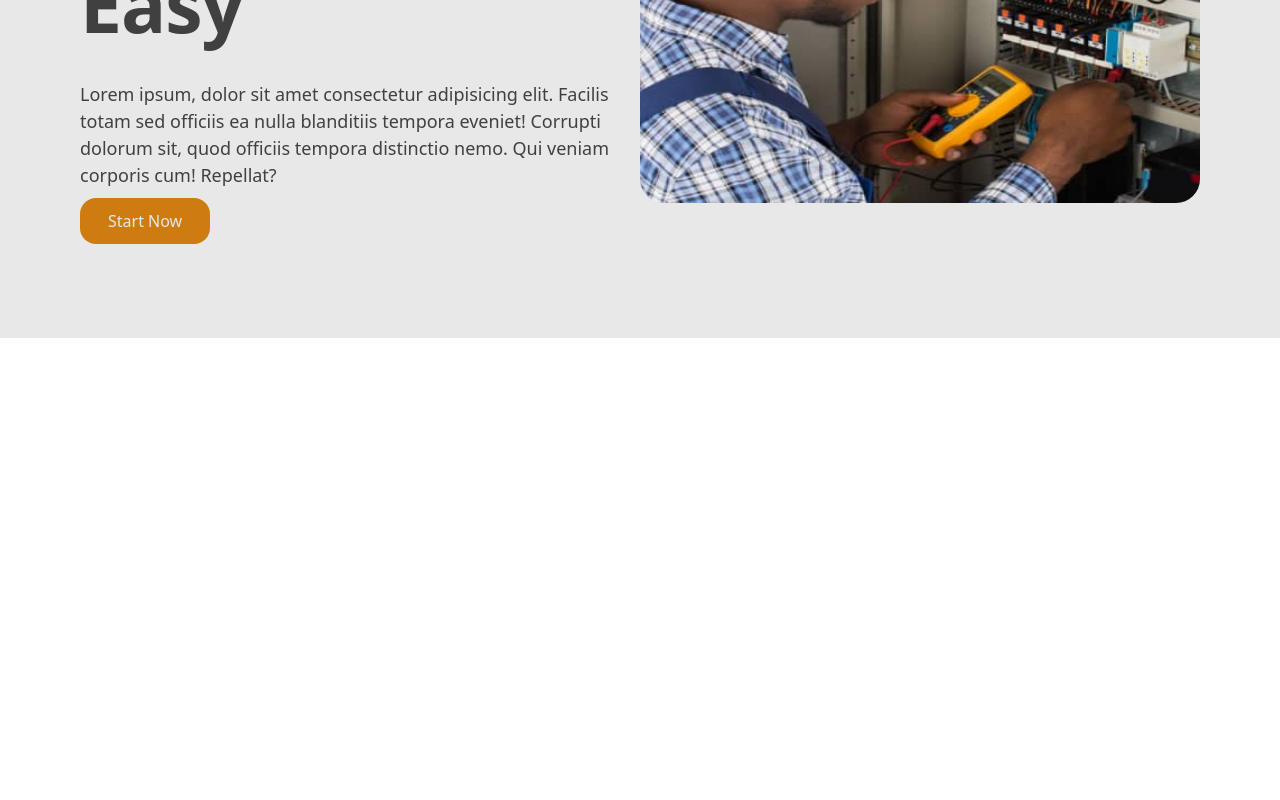
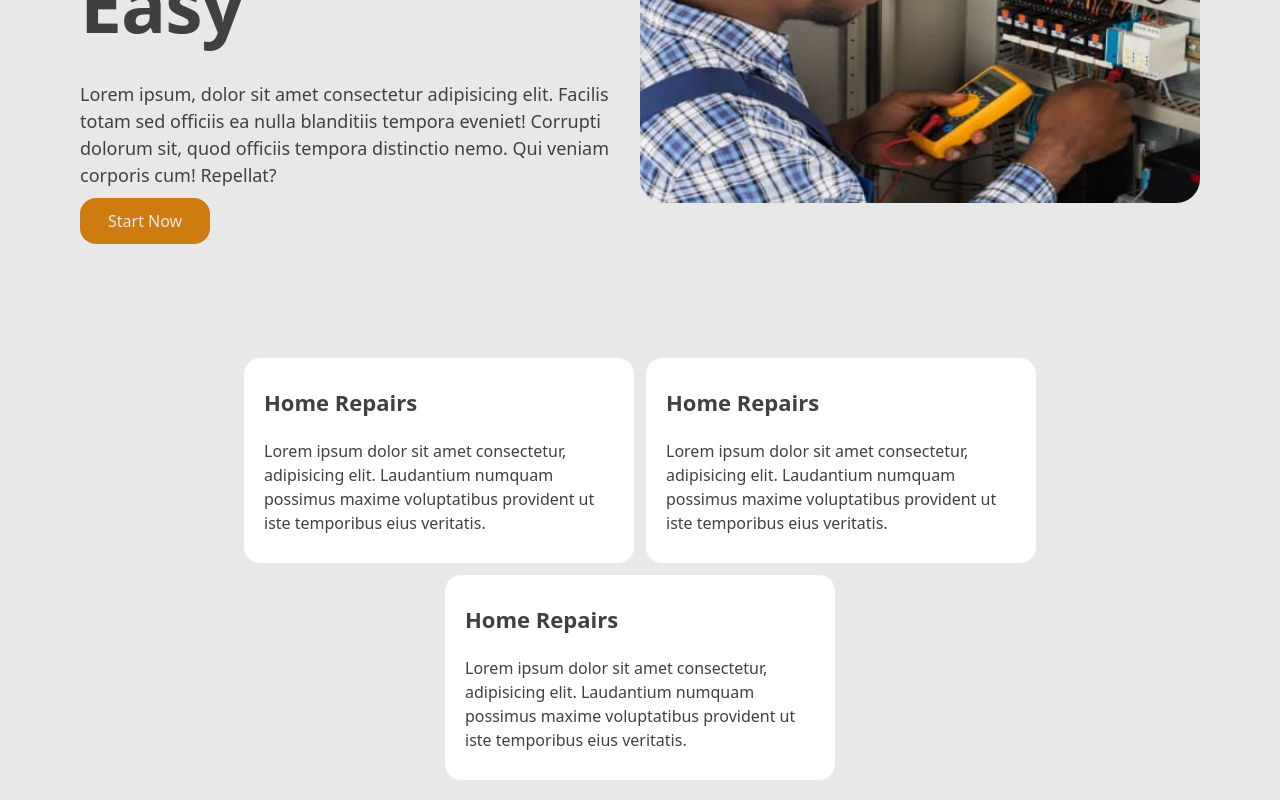
Before and after one commit to Hamidusman/FixIt, a React (Vite) app: page / in a window 1280 px wide. Shown: the part 472-1272 px from the top of the page. Before the commit the page ends 810 px from the top, so only its background shows below. Built offline with nearby package versions, Linux system fonts and the light colour scheme.

Commit message:
specialty containers (missing icons)

```diff
--- a/src/App.tsx
+++ b/src/App.tsx
@@ -4,12 +4,14 @@ import viteLogo from '/vite.svg'
 import './App.css'
 import Header from './base-components/header'
 import Hero from './home-page/hero'
+import Container from './home-page/container'
 
 function App() {
   return (
     <>
       <Header />
       <Hero />
+      <Container />
 
     </>
   )
--- /dev/null
+++ b/src/home-page/container.tsx
@@ -0,0 +1,24 @@
+
+function Container(){
+    return(
+        <section className="bg-secondary px-5 md:px-20 py-5 flex flex-col md:flex-row flex-wrap justify-center gap-3">
+            <article className="bg-white px-5 py-7 rounded-2xl w-[390px]
+                                flex-flex-col ">
+                <h1 className="font-bold text-[22px] mb-5">Home Repairs</h1>
+                <p className="">Lorem ipsum dolor sit amet consectetur, adipisicing elit. Laudantium numquam possimus maxime voluptatibus provident ut iste temporibus eius veritatis.</p>
+            </article>
+            <article className="bg-white px-5 py-7 rounded-2xl w-[390px]
+                                flex-flex-col ">
+                <h1 className="font-bold text-[22px] mb-5">Home Repairs</h1>
+                <p className="">Lorem ipsum dolor sit amet consectetur, adipisicing elit. Laudantium numquam possimus maxime voluptatibus provident ut iste temporibus eius veritatis.</p>
+            </article>
+            <article className="bg-white px-5 py-7 rounded-2xl w-[390px]
+                                flex-flex-col ">
+                <h1 className="font-bold text-[22px] mb-5">Home Repairs</h1>
+                <p className="">Lorem ipsum dolor sit amet consectetur, adipisicing elit. Laudantium numquam possimus maxime voluptatibus provident ut iste temporibus eius veritatis.</p>
+            </article>
+        </section>
+    )
+}
+
+export default Container
--- a/src/home-page/hero.tsx
+++ b/src/home-page/hero.tsx
@@ -1,7 +1,7 @@
 import GetStarted from "../base-components/start"
 function Hero() {
     return(
-        <section className="lg:px-20 py-10 px-5 w-full h-[90vh] bg-secondary
+        <section className="md:px-10 lg:px-20 py-10 px-5 w-full h-[90vh] bg-secondary
                             flex flex-col lg:flex-row justify-between items-center">
             <div className="lg:w-[50%]">
                 <h1 className="hero-text text-[40px]  lg:text-[75px] font-bold my-0">Technical Service Made Easy</h1>
@@ -10,7 +10,7 @@ function Hero() {
             </div>
 
             <div>
-                <img src="src\assets\electrical-safety-training.jpg" className="rounded-3xl w-[100vw] lg:w-[560px] mt-0 h-[220px] lg:h-[450px] " alt="" />
+                <img src="src\assets\electrical-safety-training.jpg" className="rounded-3xl w-[100vw] lg:w-[560px] mt-0 h-[220px] md:h-[340px] lg:h-[450px] " alt="" />
             </div>
         </section>
     )
```
